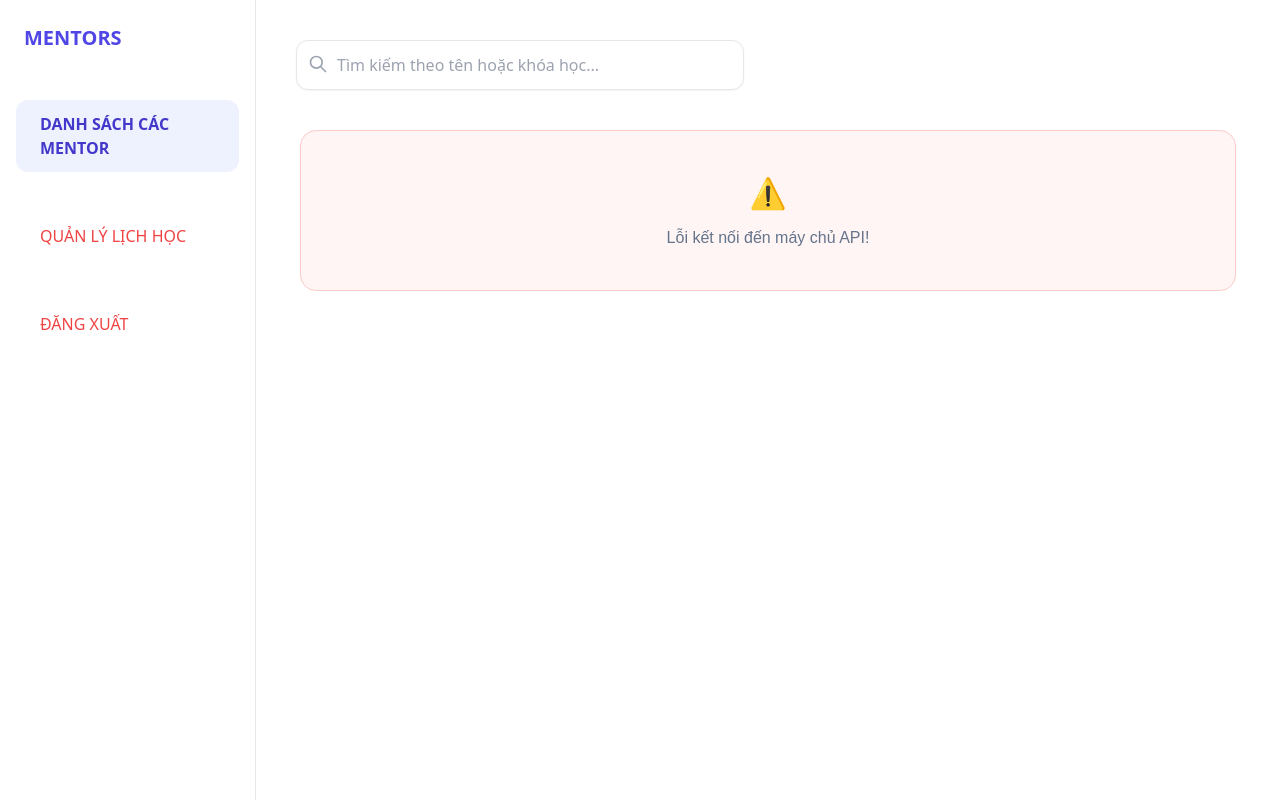
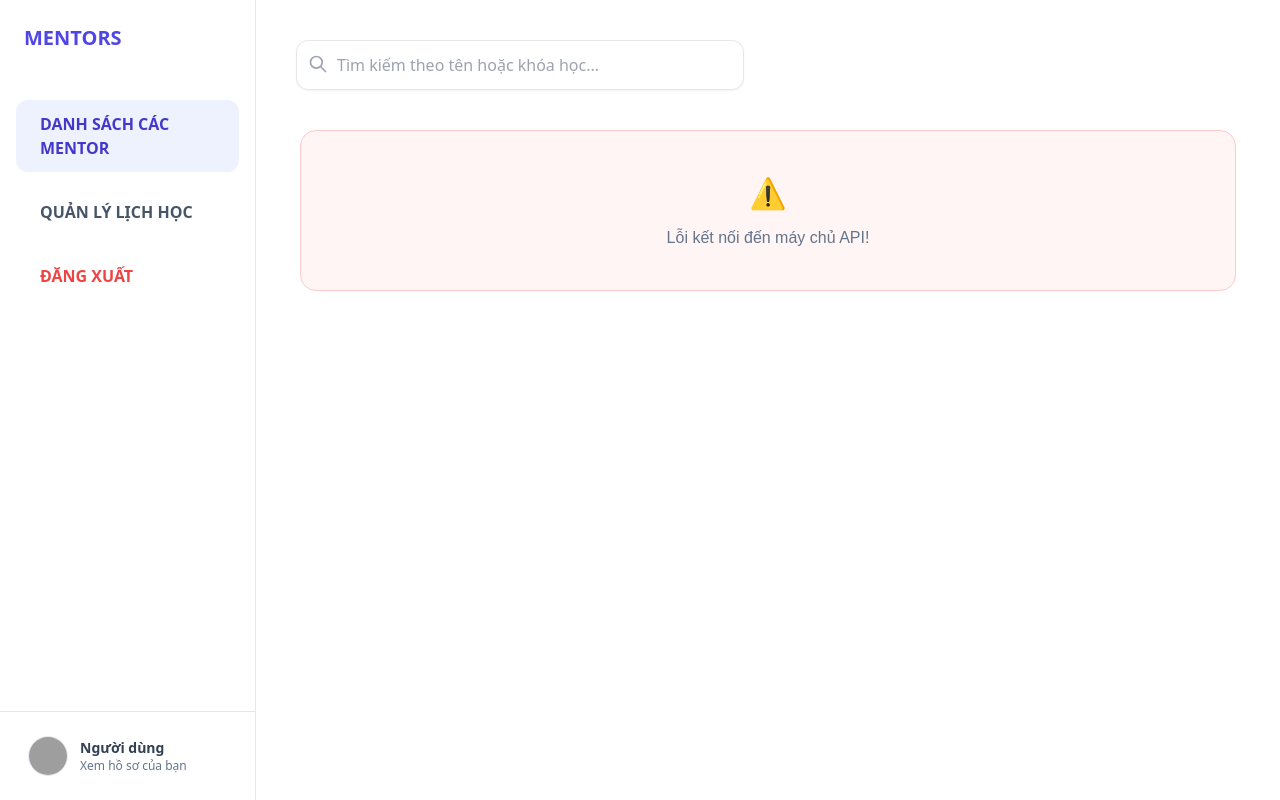
Before and after one commit to Hygge194/MENTOR-WEB, a website: page frontend/mentors.html in a window 1280 px wide. Drawn offline with nearby package versions, Linux system fonts and the light colour scheme; no server answers; grey boxes are pictures that could not be loaded.

Commit message:
fix: profile student

```diff
--- a/frontend/mentors.html
+++ b/frontend/mentors.html
@@ -16,7 +16,8 @@
 
 <body >
     <div class="min-h-screen flex">
-        <aside class="w-64 bg-white border-r hidden md:block">
+        <aside class="w-64 bg-white border-r hidden md:flex flex-col">
+            <div>
                 <div class="p-6">
                     <h1 class="text-xl font-extrabold text-indigo-600"> MENTORS</h1>
                 </div>
@@ -24,13 +25,35 @@
                     <a href="#" class="flex items-center p-3 bg-indigo-50 text-indigo-700 rounded-xl font-bold">
                         <span class="mr-3"></span> DANH SÁCH CÁC MENTOR
                     </a>
-                <button  onclick="window.location.href='dashboard-student.html'"; window.location.href='login.html'" class="w-full flex items-center p-3 text-red-500 mt-10 hover:bg-red-50 rounded-xl transition">
+                    <button onclick="window.location.href='dashboard-student.html'" class="w-full flex items-center p-3 text-slate-600 mt-4 hover:bg-slate-50 rounded-xl transition font-semibold">
                         <span class="mr-3"></span> QUẢN LÝ LỊCH HỌC
                     </button>
-                <button onclick="logout()"; window.location.href='login.html'" class="w-full flex items-center p-3 text-red-500 mt-10 hover:bg-red-50 rounded-xl transition">
+                    <button onclick="logout()" class="w-full flex items-center p-3 text-red-500 mt-4 hover:bg-red-50 rounded-xl transition font-semibold">
                         <span class="mr-3"></span> ĐĂNG XUẤT
                     </button>
                 </nav>
+            </div>
+
+            <!-- Bắt đầu: Section Profile Sidebar (Thêm vào cuối Sidebar) -->
+            <div class="mt-auto border-t border-slate-200 p-4 w-full block">
+                <a href="profile.html" class="flex items-center gap-3 px-3 py-2 rounded-xl hover:bg-slate-100 transition-colors group cursor-pointer w-full">
+                    <!-- Avatar -->
+                    <img
+                        id="sidebar-user-avatar"
+                        src="https://ui-avatars.com/api/?name=User&background=eff6ff&color=1d4ed8"
+                        alt="User Avatar"
+                        class="w-10 h-10 rounded-full object-cover border border-slate-200 group-hover:border-blue-400 group-hover:shadow-sm transition-all flex-shrink-0"
+                    >
+                    <!-- Tên người dùng -->
+                    <div class="flex flex-col overflow-hidden text-left">
+                        <span id="sidebar-user-name" class="font-bold text-sm text-slate-700 truncate group-hover:text-blue-600 transition-colors">
+                            Đang tải...
+                        </span>
+                        <span class="text-xs text-slate-500 group-hover:text-slate-600">Xem hồ sơ của bạn</span>
+                    </div>
+                </a>
+            </div>
+            <!-- Kết thúc: Section Profile Sidebar -->
         </aside>
 
         <main class="flex-1 p-6 md:p-10">
@@ -62,5 +85,30 @@
     <script src="js/auth.js"></script>
     <script src="js/mentors.js"></script>
 
+    <script>
+        document.addEventListener('DOMContentLoaded', () => {
+            const storedName = localStorage.getItem('userName') || 'Người dùng';
+            const storedAvatar = localStorage.getItem('userAvatar');
+
+            const sidebarNameEl = document.getElementById('sidebar-user-name');
+            const sidebarAvatarEl = document.getElementById('sidebar-user-avatar');
+
+            if (sidebarNameEl) {
+                sidebarNameEl.textContent = storedName;
+            }
+
+            if (sidebarAvatarEl) {
+                if (storedAvatar && storedAvatar !== 'null') {
+                    const avatarUrl = storedAvatar.startsWith('http')
+                        ? storedAvatar
+                        : `https://mentor-web-1.onrender.com${storedAvatar}`;
+                    sidebarAvatarEl.src = avatarUrl;
+                } else {
+                    sidebarAvatarEl.src = `https://ui-avatars.com/api/?name=${encodeURIComponent(storedName)}&background=eff6ff&color=1d4ed8`;
+                }
+            }
+        });
+    </script>
+
 </body>
 </html>
```
Lines whose indentation alone changed are shown as unchanged.
